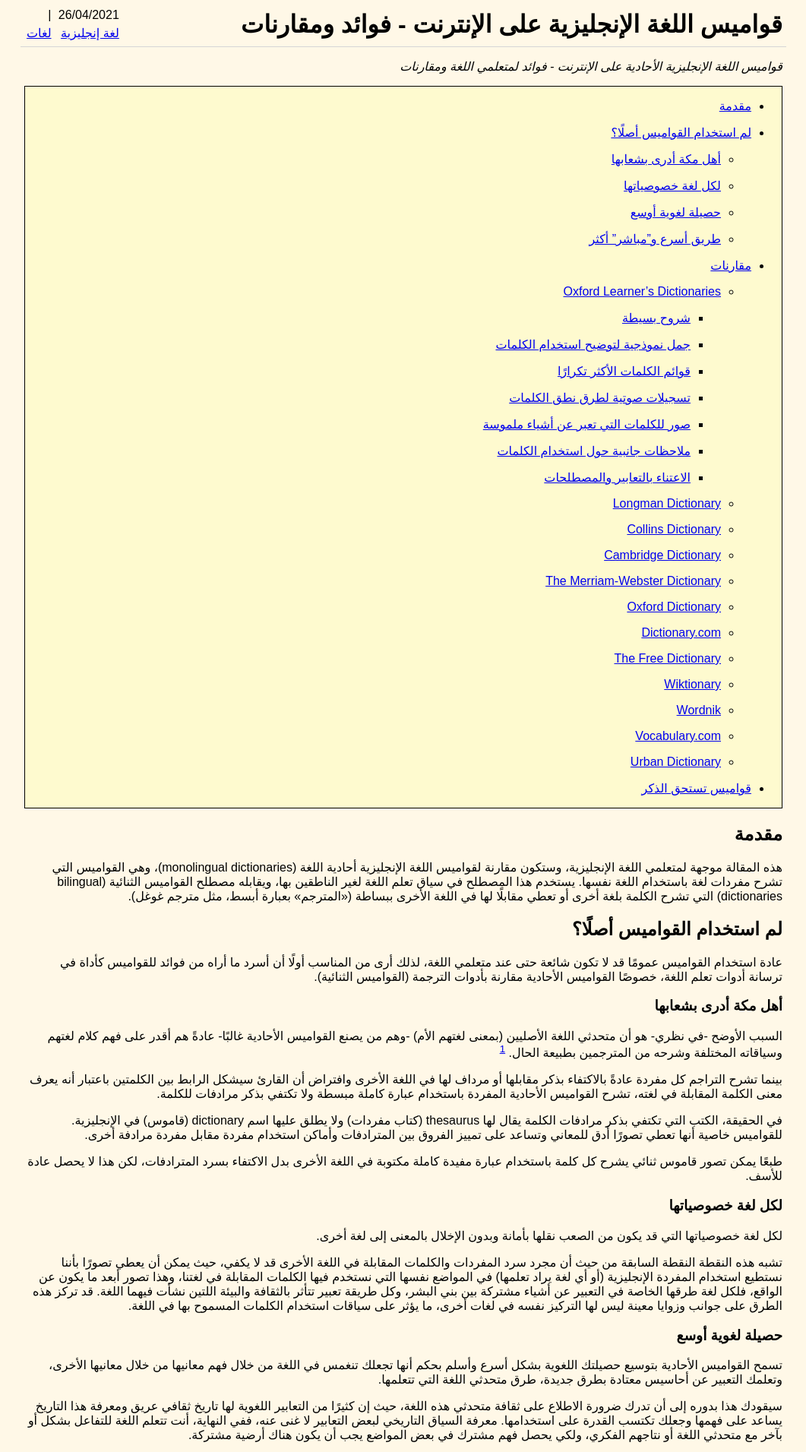
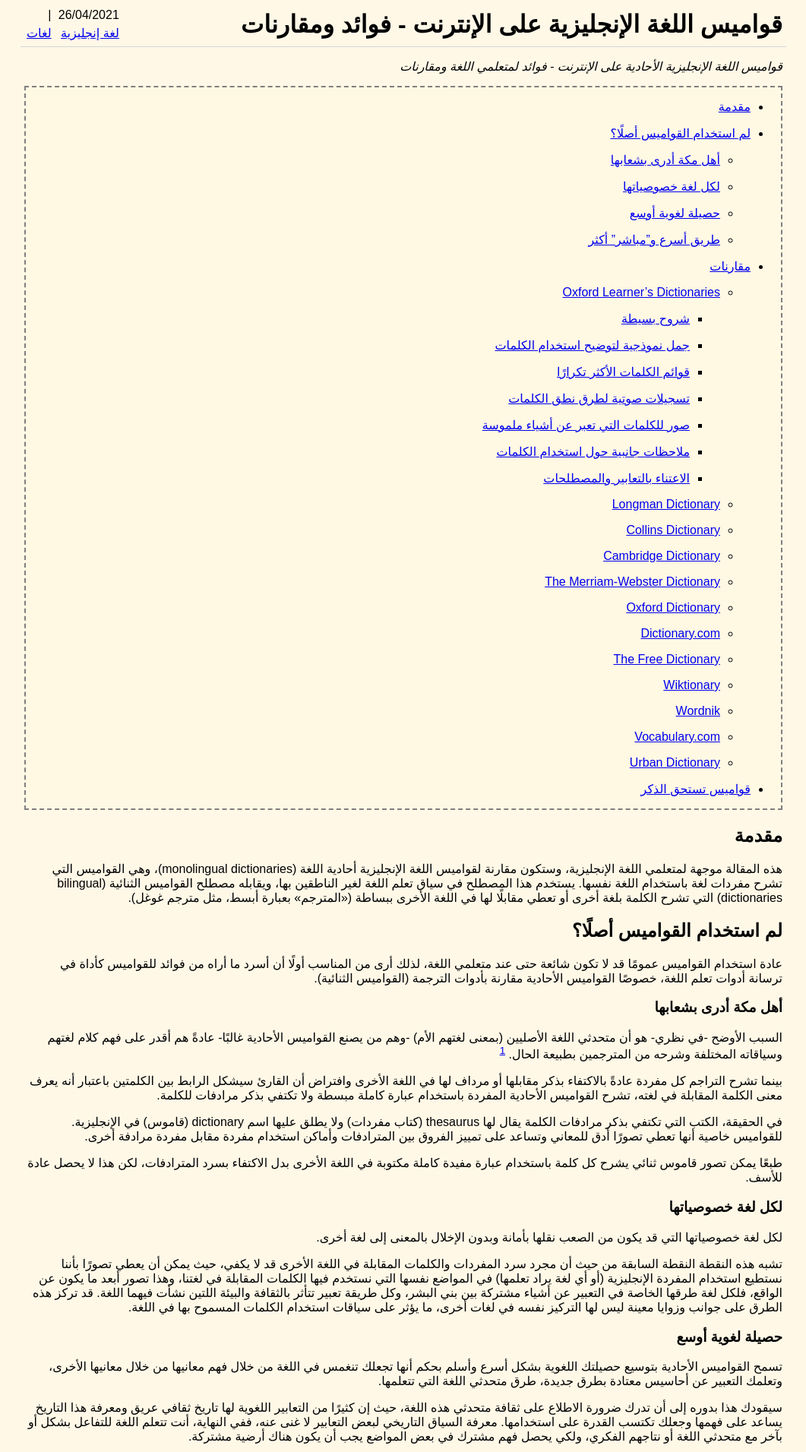
Before and after one commit to abdnh/abdnh.github.io, a Jekyll site: the page built from _posts/2021-04-26-english-dictionaries.md, in a window 1280 px wide. Shown: the top 1911 px of the page at 76% size, without its empty margins (109-1170 px from the left). Built offline with Jekyll 4.4.1, drawn with Linux system fonts in a browser that asks for light colours; the table of contents is made by our own code.

Commit message:
Tweak TOC styling

```diff
--- a/css/main.css
+++ b/css/main.css
@@ -192,8 +192,8 @@
 }
 
 #toc {
-    border: 1px solid black;
-    background-color: #FEFACF;
+    border: 2px dashed grey;
+    background-color: #FFF8E3;
 }
 
 #tags {
```
